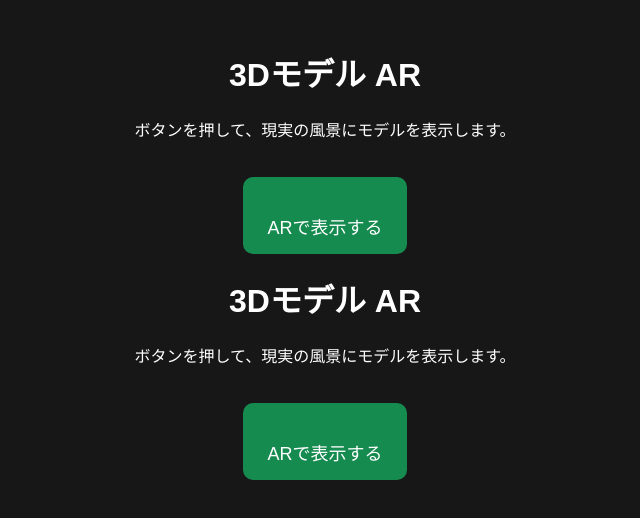
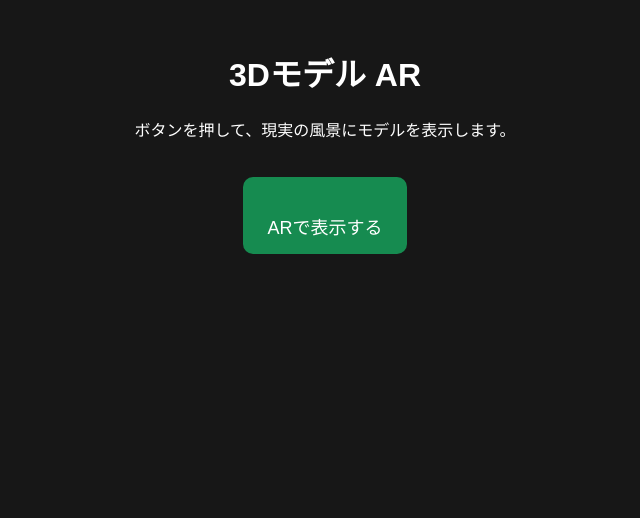
Before and after one commit to A23I018/blender-ar, a plain HTML site: page index.html in a window 1280 px wide. Shown: the whole page, without its empty margins (315-955 px from the left). Drawn offline with Linux system fonts and the light colour scheme.

Commit message:
二重のプログラムを修正しました。

```diff
--- a/index.html
+++ b/index.html
@@ -47,50 +47,3 @@
 </body>
 </html>
 <!DOCTYPE html>
-<html lang="ja">
-<head>
-  <meta charset="UTF-8">
-  <meta name="viewport"
-        content="width=device-width, initial-scale=1.0">
-
-  <title>3Dモデル AR表示</title>
-
-  <style>
-    body {
-      background: #171717;
-      color: white;
-      font-family: sans-serif;
-      text-align: center;
-      padding: 20px;
-    }
-
-    img {
-      width: 100%;
-      max-width: 400px;
-      border-radius: 12px;
-    }
-
-    a {
-      display: inline-block;
-      margin-top: 20px;
-      padding: 15px 24px;
-      background: #168b50;
-      color: white;
-      border-radius: 10px;
-      text-decoration: none;
-      font-size: 18px;
-    }
-  </style>
-</head>
-
-<body>
-  <h1>3Dモデル AR</h1>
-  <p>ボタンを押して、現実の風景にモデルを表示します。</p>
-
-  <a rel="ar" href="model.usdz">
-
-    <br>
-    ARで表示する
-  </a>
-</body>
-</html>
```
